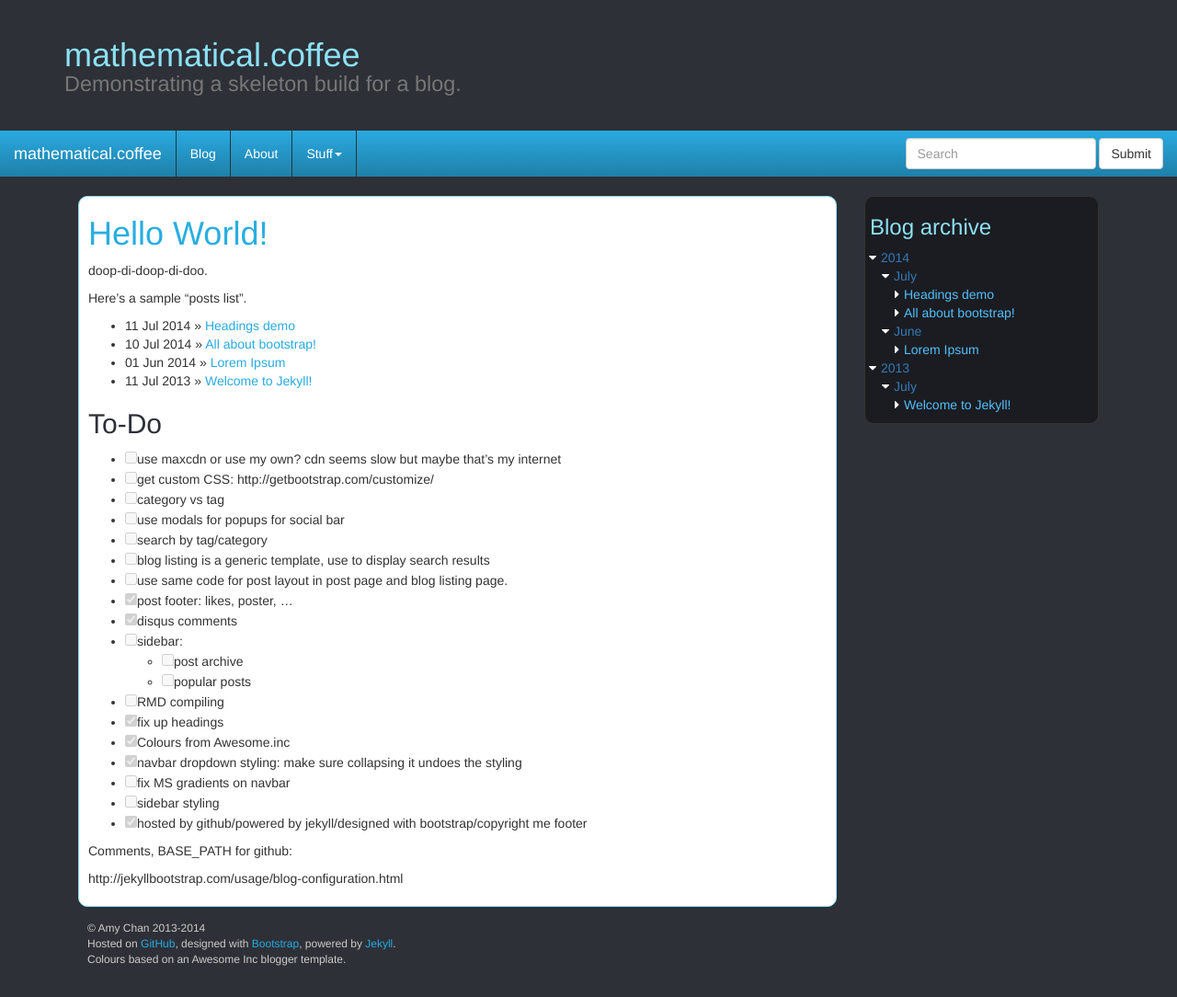
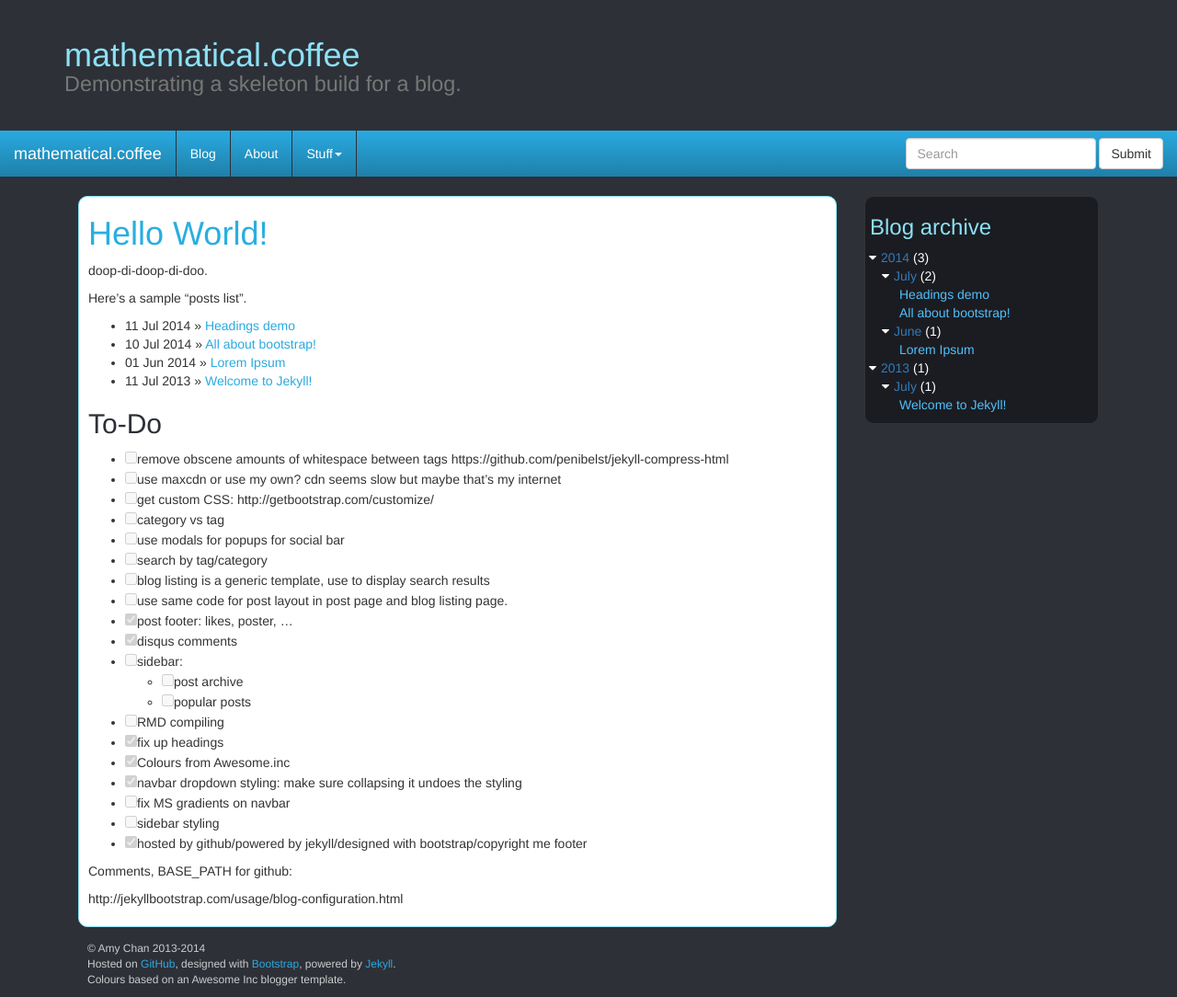
Before and after one commit to mathematicalcoffee/mathematicalcoffee.github.io, a Jekyll site: the page built from index.md, in a window 1280 px wide. Shown: the whole page at 92% size. Built offline with Jekyll 4.4.1, drawn with Linux system fonts in a browser that asks for light colours; nearby versions of some CDN libraries; comment, search, counter and statistics services are not loaded; before the commit the page ends 1062 px from its top, so only the background shows below that.

Commit message:
show totals per year/month

```diff
--- a/_includes/sidebar.widget.archive.html
+++ b/_includes/sidebar.widget.archive.html
@@ -1,47 +1,81 @@
 <!-- Blog archive, by year then month.
-TODO: styling of chevrons
-Links of years/months
-Open to current blogpost
-It initialises all expanded
+TODO:
+- [x] styling of chevrons
+- [ ] Links of years/months
+- [ ] Open to current blogpost
+- [ ] It initialises all expanded
+- [x] Show number per category
+{% capture cache %}
+{% assign mm=0 %}
+{% assign yy=0 %}
+{% assign ycounts="" %}
+{% assign mcounts="" %}
+{% for post in site.posts %}
+  {% capture currentyear %}{{post.date | date: "%Y"}}{% endcapture %}
+  {% capture currentmonth %}{{post.date | date: "%B"}}{% endcapture %}
+  {% if currentyear != year %}
+    {% unless forloop.first %}
+      {% assign mcounts=mcounts | append:'|' | append: mm %}
+      {% assign ycounts=ycounts | append:'|' | append: yy %}
+      {% assign yy=0 %}
+      {% assign mm=0 %}
+    {% endunless %}
+    {% capture year %}{{currentyear}}{% endcapture %}
+    {% capture month %}{{currentmonth}}{% endcapture %}
+  {% elsif currentmonth != month %}
+    {% assign mcounts=mcounts | append:'|' | append: mm %}
+    {% assign mm=0 %}
+    {% capture month %}{{currentmonth}}{% endcapture %}
+  {% endif %}
+  {% assign yy = yy | plus: 1 %}
+  {% assign mm = mm | plus: 1 %}
+  {% if forloop.last %}
+    {% assign mcounts=mcounts | append:'|' | append: mm %}
+    {% assign ycounts=ycounts | append:'|' | append: yy %}
+  {% endif %}
+{% endfor %}
+{% assign mcounts = mcounts | remove_first:'|' | split:'|' %}
+{% assign ycounts = ycounts | remove_first:'|' | split:'|' %}
+{% assign yy=0 %}
+{% assign mm=0 %}
+{% endcapture %}{% assign cache=nil %}
 -->
 <div class="sidebar-widget blog-archive">
 <h3>Blog archive</h3>
 <ul class="fa-ul" >
 {% for post in site.posts %}
-  {% capture year %}{{ post.date | date: '%Y' }}{% endcapture %}
-  {% capture month %}{{ post.date | date: '%B' }}{% endcapture %}
-  {% unless post.next %}
-  <li><a data-toggle="collapse" data-target="#collapse{{ year }}">{{ year }}</a>
-    <ul class="fa-ul"  id="collapse{{ year }}" class="panel-collapse collapse in"><!-- TODO: these are searches -->
-      <li><a data-toggle="collapse" data-target="#collapse{{ month }}{{ year }}">{{ month }}</a>
-        <ul class="fa-ul"  id="collapse{{ month }}{{ year }}" class="panel-collapse collapse in">
-  {% else %}
-    {% capture year %}{{ post.date | date: '%Y' }}{% endcapture %}
-    {% capture nyear %}{{ post.next.date | date: '%Y' }}{% endcapture %}
-    {% capture nmonth %}{{ post.next.date | date: '%B' }}{% endcapture %}
-
-
-    {% if year != nyear %}
+  {% capture currentyear %}{{post.date | date: "%Y"}}{% endcapture %}
+  {% capture currentmonth %}{{post.date | date: "%B"}}{% endcapture %}
+  {% if currentyear != year %}
+    {% unless forloop.first %}
         </ul>
       </li><!-- month -->
     </ul>
   </li><!-- year -->
-  <li><a data-toggle="collapse" data-target="#collapse{{ year }}">{{ year }}</a>
-    <ul class="fa-ul"  id="collapse{{ year }}" class="panel-collapse collapse">
-      <li><a data-toggle="collapse" data-target="#collapse{{ month }}{{ year }}">{{ month }}</a>
-        <ul class="fa-ul"  id="collapse{{ month }}{{ year }}" class="panel-collapse collapse">
-    {% elsif month != nmonth %}
+    {% endunless %}
+  <li><a data-toggle="collapse" data-target="#collapse{{ currentyear }}">{{ currentyear }}</a>
+    ({{ ycounts[yy] }}){% assign yy = yy | plus:1 %}
+    <ul class="fa-ul"  id="collapse{{ currentyear }}" class="panel-collapse collapse"><!-- TODO: these are searches -->
+      <li><a data-toggle="collapse" data-target="#collapse{{ currentmonth }}">{{ currentmonth }}</a>
+        ({{ mcounts[mm] }}){% assign mm = mm | plus:1 %}
+        <ul class="fa-ul"  id="collapse{{ currentmonth }}" class="panel-collapse collapse">
+    {% capture year %}{{currentyear}}{% endcapture %}
+    {% capture month %}{{currentmonth}}{% endcapture %}
+  {% elsif currentmonth != month %}
         </ul>
       </li><!-- month -->
-      <li><a data-toggle="collapse" data-target="#collapse{{ month }}{{ year }}">{{ month }}</a>
-        <ul class="fa-ul"  id="collapse{{ month }}{{ year }}" class="panel-collapse collapse">
-    {% endif %}
-  {% endunless %}
-            <li class="blog-archive-post"><a href="{{ post.url }}">{{ post.title }}</a></li>
-{% endfor %}
+      <li><a data-toggle="collapse" data-target="#collapse{{ currentmonth }}">{{ currentmonth }}</a>
+        ({{ mcounts[mm] }}){% assign mm = mm | plus:1 %}
+        <ul class="fa-ul"  id="collapse{{ currentmonth }}" class="panel-collapse collapse">
+  {% endif %}
+          <li class="blog-archive-post"><a href="{{ post.url }}">{{ post.title }}</a></li>
+    {% capture month %}{{currentmonth}}{% endcapture %}
+  {% if forloop.last %}
         </ul>
       </li><!-- month -->
     </ul>
   </li><!-- year -->
-</ul>
+</ul><!-- archive -->
+  {% endif %}
+{% endfor %}
 </div>
--- a/css/me.css
+++ b/css/me.css
@@ -69,12 +69,14 @@ body {
     margin:0 5px 0 -15px;
     color: #fff;
 }
-.blog-archive li.blog-archive-post > a:before,
 .blog-archive a.collapsed:before {
     font-family: 'FontAwesome';
     content: '\f0da'; /* caret right */
     margin:0 5px 0 -15px;
     color: #fff;
+}
+.blog-archive li.blog-archive-post > a:before {
+    content: '';
 }
 
 /* social */
--- a/index.md
+++ b/index.md
@@ -16,6 +16,7 @@ Here's a sample "posts list".
 
 ## To-Do
 
+- [ ] remove obscene amounts of whitespace between tags https://github.com/penibelst/jekyll-compress-html
 - [ ] use maxcdn or use my own? cdn seems slow but maybe that's my internet
 - [ ] get custom CSS: http://getbootstrap.com/customize/
 - [ ] category vs tag
```
